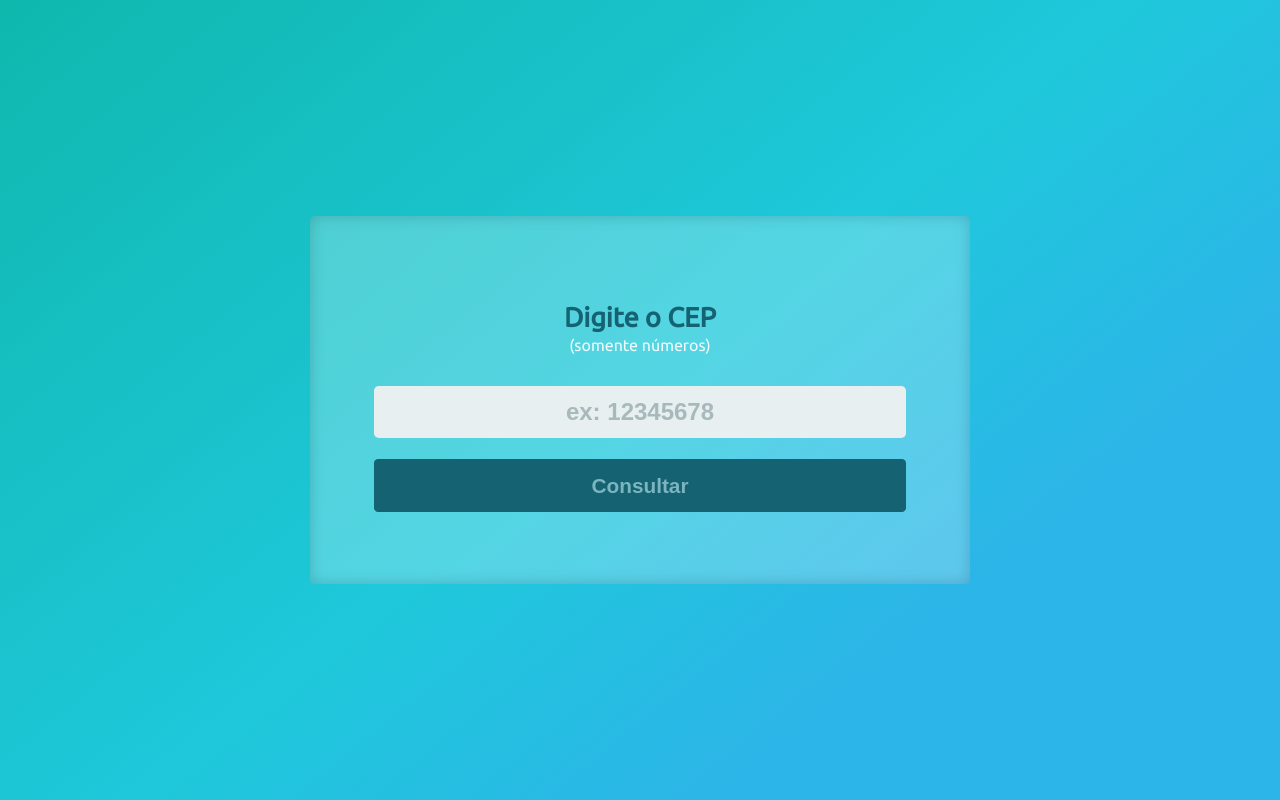
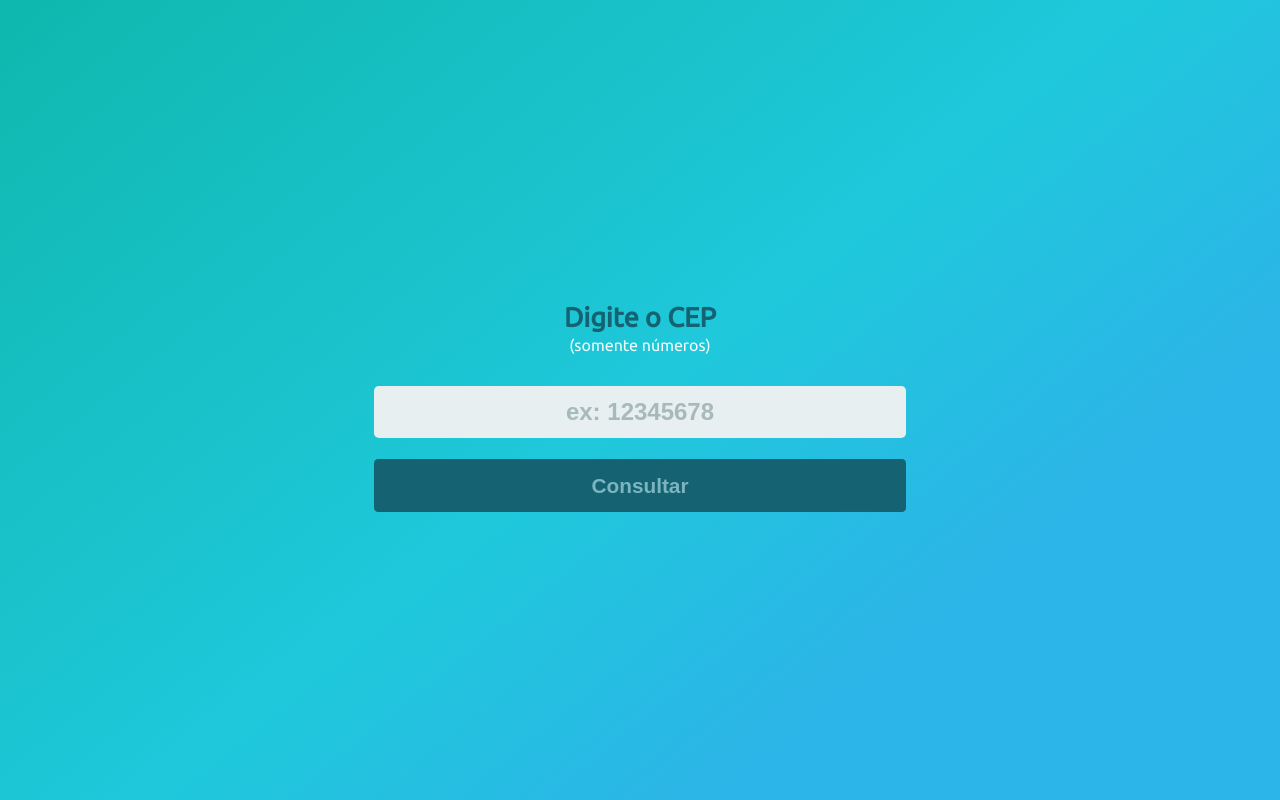
Before and after one commit to alinedmelo/consulta-cep, a plain HTML site: page index.html in a window 1280 px wide. Drawn offline with Linux system fonts and the light colour scheme.

Commit message:
ajusting layout

```diff
--- a/style.css
+++ b/style.css
@@ -57,9 +57,6 @@ ul {
     max-height: 300px;
     min-width: 40%;
     padding: 4em;
-    border-radius: 5px;
-    background-color: rgba(255, 255, 255, 0.25);
-    box-shadow: inset 0px 0px 15px rgba(0, 0, 0, 0.18);
 }
 
 .nav-tab {
```
Also changed, not shown: buscaCep.js (+6 -6 lines).
